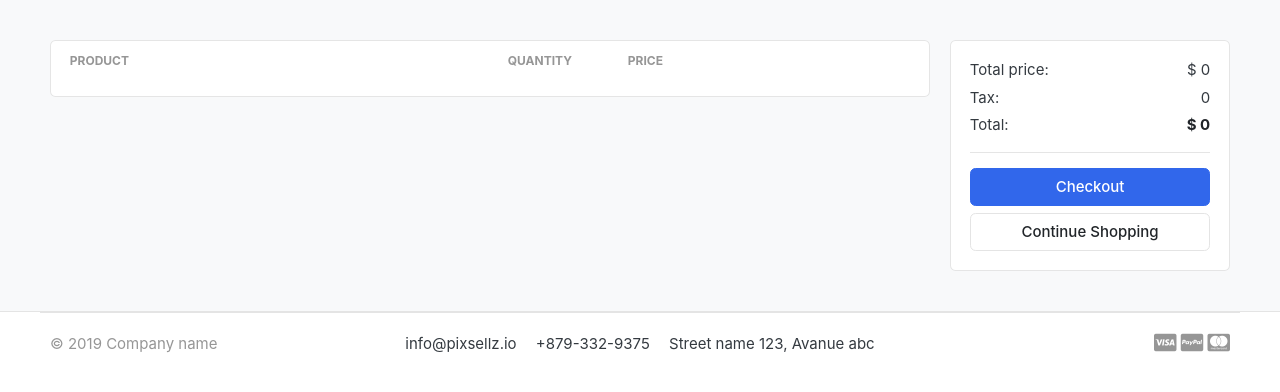
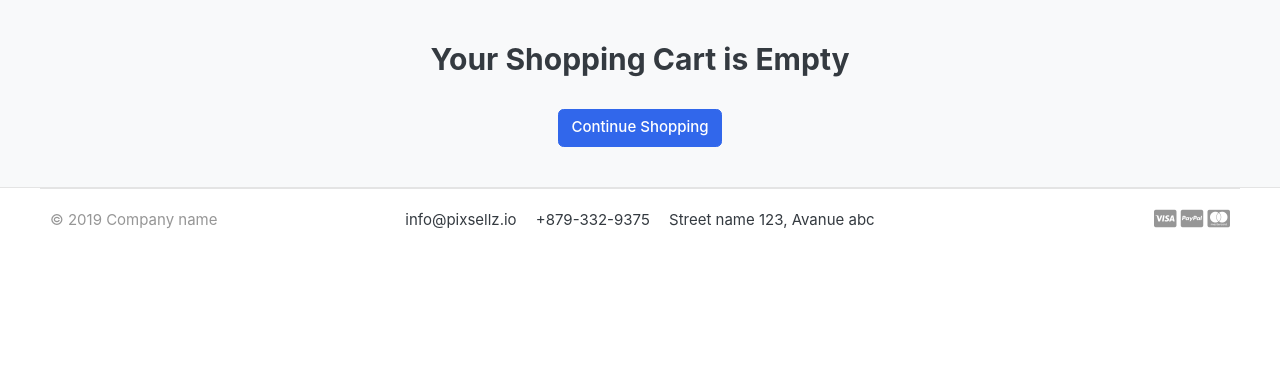
Before and after one commit to GaneshChile0307/WebShop2023, a Django app: page /cart/ in a window 1280 px wide. Shown: the part 118-510 px from the top of the page. Run offline with Django 4.2, Linux system fonts and the light colour scheme; data comes from the database, SQL or seed files in the repository; both versions use the stored data as it was after the commit; lists and menus that the app fills with data are empty; some libraries are stand-ins or nearby versions; some web fonts are replaced.

Commit message:
changes in cart funct

```diff
--- a/SoftWebShop/settings.py
+++ b/SoftWebShop/settings.py
@@ -68,7 +68,8 @@ TEMPLATES = [
                 'django.template.context_processors.request',
                 'django.contrib.auth.context_processors.auth',
                 'django.contrib.messages.context_processors.messages',
-                'category.context_processor.category_menu_links'
+                'category.context_processor.category_menu_links',
+                'cart.context_processors.counter',
             ],
         },
     },
--- a/cart/context_processors.py
+++ b/cart/context_processors.py
@@ -0,0 +1,17 @@
+from .models import Cart , CartItem
+from .views import _cart_id
+
+def counter(request):
+    cart_count = 0
+    if 'admin' in request.path:
+        pass
+    else:
+        try :
+            cart = Cart.objects.filter(cart_id=_cart_id(request))
+            cart_items = CartItem.objects.all().filter(cart=cart[:1])
+            for cart_item in cart_items:
+                cart_count += cart_item.quantity
+        except Cart.DoesNotExist:
+            cart_count=0
+
+    return dict(cart_count=cart_count)
--- a/templates/includes/navbar.html
+++ b/templates/includes/navbar.html
@@ -68,9 +68,9 @@
                             </div>
                         </div>
                         {% endif %}
-                        <a href="./cart.html" class="widget-header pl-3 ml-3">
+                        <a href="{% url 'cart' %}" class="widget-header pl-3 ml-3">
                             <div class="icon icon-sm rounded-circle border"><i class="fa fa-shopping-cart"></i></div>
-                            <span class="badge badge-pill badge-danger notify">0</span>
+                            <span class="badge badge-pill badge-danger notify">{{ cart_count }}</span>
                         </a>
                     </div> <!-- widgets-wrap.// -->
                 </div> <!-- col.// -->
--- a/templates/store/cart.html
+++ b/templates/store/cart.html
@@ -1,11 +1,19 @@
 {% extends 'base.html' %}
-{% load static  %}
+{% load static %}
 {% block content %}
 <section class="section-content padding-y bg">
     <div class="container">
 
         <!-- ============================ COMPONENT 1 ================================= -->
+        {% if not cart_items %}
 
+        <h2 class="text-center">Your Shopping Cart is Empty</h2>
+        <br>
+        <div class="text-center">
+            <a href="{% url 'store' %}" class="btn btn-primary">Continue Shopping</a>
+        </div>
+
+        {% else %}
         <div class="row">
             <aside class="col-lg-9">
                 <div class="card">
@@ -24,9 +32,10 @@
 
                                 <td>
                                     <figure class="itemside align-items-center">
-                <div class="aside"><img src="{{ cart_item.product.images.url }}" class="img-sm"></div>
+                                        <div class="aside"><img src="{{ cart_item.product.images.url }}" class="img-sm">
+                                        </div>
                                         <figcaption class="info">
-                    <a href="#" class="title text-dark">{{ cart_item.product.product_name }}</a>
+                                            <a href="{{ cart_item.product.get_url }}" class="title text-dark">{{ cart_item.product.product_name }}</a>
                                             <p class="small text-muted">{{ cart_item.product.description }}</p>
                                         </figcaption>
                                     </figure>
@@ -36,11 +45,15 @@
                                     <div class="col">
                                         <div class="input-group input-spinner">
                                             <div class="input-group-prepend">
-                                <a href="{% url 'remove_cart' cart_item.product.id %}" class="btn btn-light" type="button" id="button-plus"> <i class="fa fa-minus"></i> </a>
+                                                <a href="{% url 'remove_cart' cart_item.product.id %}"
+                                                    class="btn btn-light" type="button" id="button-plus"> <i
+                                                        class="fa fa-minus"></i> </a>
                                             </div>
-                                <input type="text" class="form-control"  value={{ cart_item.quantity }}>
+                                            <input type="text" class="form-control" value={{ cart_item.quantity }}>
                                             <div class="input-group-append">
-                                <a href="{% url 'add_cart' cart_item.product.id %}" class="btn btn-light" type="button" id="button-minus"> <i class="fa fa-plus"></i> </a>
+                                                <a href="{% url 'add_cart' cart_item.product.id %}"
+                                                    class="btn btn-light" type="button" id="button-minus"> <i
+                                                        class="fa fa-plus"></i> </a>
                                             </div>
                                         </div> <!-- input-group.// -->
                                     </div> <!-- col.// -->
@@ -51,7 +64,8 @@
                                     </div> <!-- price-wrap .// -->
                                 </td>
                                 <td class="text-right">
-            <a href="{% url 'remove_cart_item' cart_item.product.id %}" class="btn btn-danger">Remove</a>
+                                    <a href="{% url 'remove_cart_item' cart_item.product.id %}"
+                                        class="btn btn-danger">Remove</a>
                                 </td>
                             </tr>
                             {% endfor %}
@@ -89,6 +103,7 @@
 
 
         </div> <!-- row.// -->
+        {% endif %}
         <!-- ============================ COMPONENT 1 END .// ================================= -->
 
     </div> <!-- container .//  -->
```
Also changed, not shown: store/views.py (+17 -4 lines), templates/store/product_detail.html (+14 -3 lines), templates/store/store.html (+27 -11 lines), db.sqlite3. Lines whose indentation alone changed are shown as unchanged.
